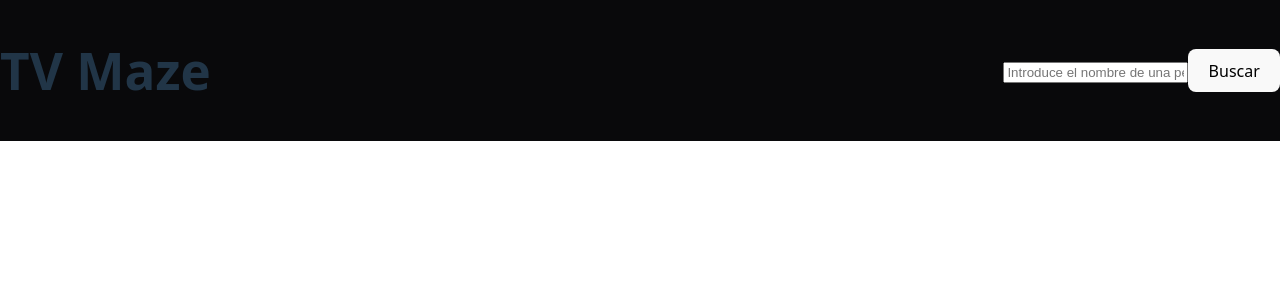
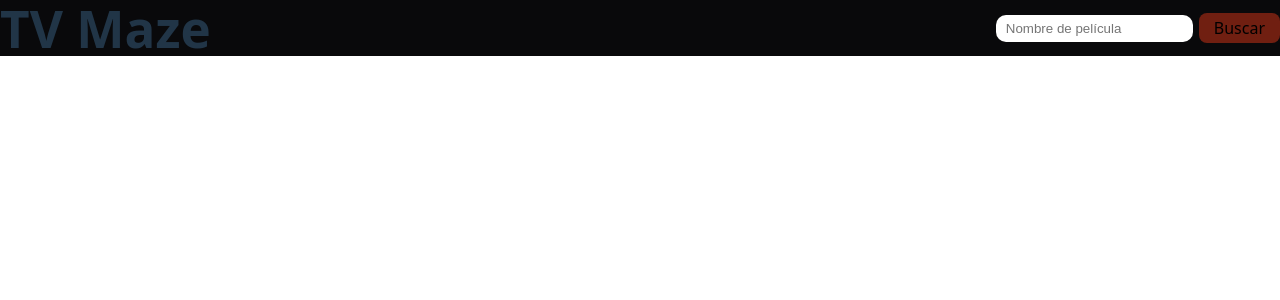
Before and after one commit to Zorutiss/entrega1Web, a React (Vite) app in the folder entrega1Web/: page / in a window 1280 px wide. Shown: the top 300 px of the page. Built offline with nearby package versions, Linux system fonts and the light colour scheme.

Commit message:
Pruebas del css

```diff
--- a/entrega1Web/src/components/Navbar.css
+++ b/entrega1Web/src/components/Navbar.css
@@ -17,3 +17,33 @@
 
 
 }
+.logoNavBar h1{
+    margin: 0;
+
+}
+.busqueda {
+    display: flex;
+    align-items: center;
+}
+.busqueda input{
+  padding: 6px 10px;
+  border: none;
+  border-radius: 10px;
+}
+.busqueda button{
+  margin-left: 6px;
+  padding: 4px 15px;
+  border: none;
+  background-color: #701F11;
+  cursor: pointer;
+}
+
+.busqueda button:hover {
+  background-color: #3E1109;
+}
+
+/* Para que el resto del contenido no quede oculto bajo la barra */
+body {
+  margin: 0;
+  padding-top: 70px; /* espacio del alto aproximado del navbar */
+}
--- a/entrega1Web/src/components/Navbar.jsx
+++ b/entrega1Web/src/components/Navbar.jsx
@@ -29,7 +29,7 @@
         <form className = "busqueda" onSubmit={handleSubmit}>
         <input
             type = "text"
-            placeholder = "Introduce el nombre de una película"
+            placeholder = "Nombre de película"
             value = {textoBusqueda}
             onChange = {handleChange}
         />
```
